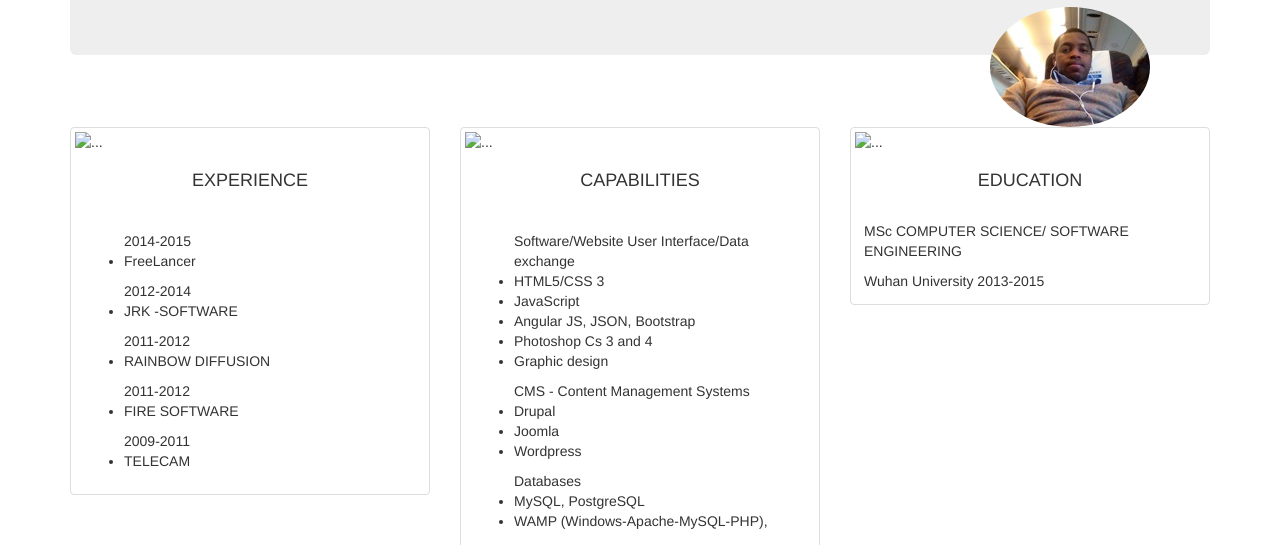
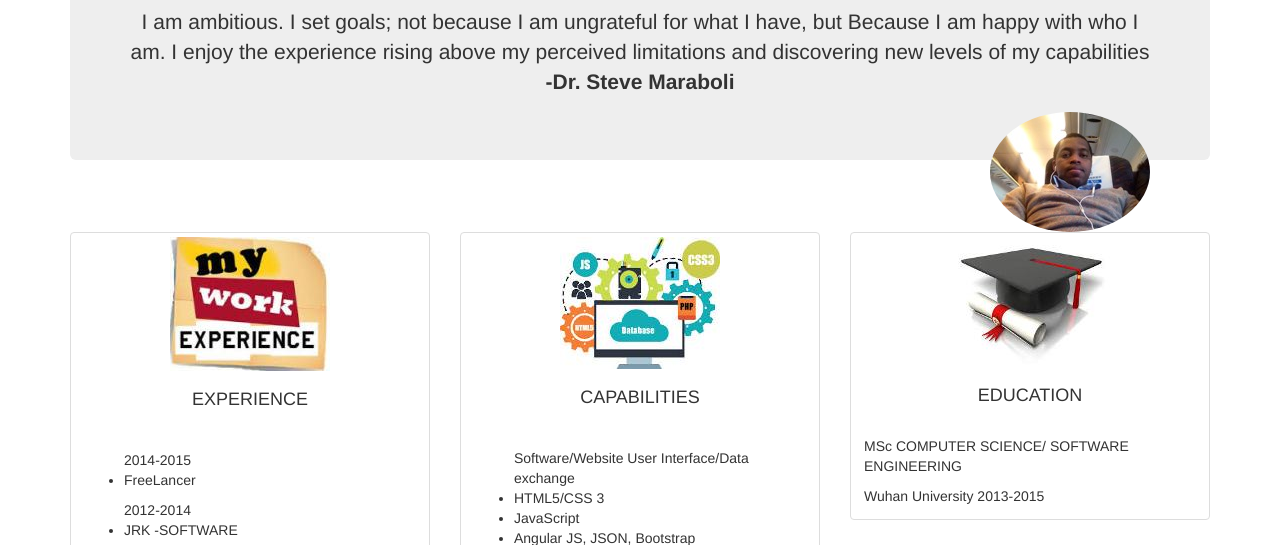
Before and after one commit to dorianmouafo/simple-bootstrap-page, a plain HTML site: page index.html in a window 1280 px wide. Shown: the part 175-720 px from the top of the page. Drawn offline with nearby package versions, Linux system fonts and the light colour scheme.

Commit message:
Boostrap page

```diff
--- a/index.html
+++ b/index.html
@@ -55,6 +55,11 @@
 		     <div class="jumbotron">
 			 <center>
 			    <h2>Hello, Welcome to my Personal Page!</h2>
+				<p>I am ambitious. I set goals; not because I am ungrateful for what I have, but Because I am happy with who I am.
+                    I enjoy the experience rising above my perceived limitations and discovering new levels of my capabilities
+					<br>
+					<b>-Dr. Steve Maraboli</b>
+				</p>
 				<img src="img/myself.JPG" alt="..." class="img-circle pull-right">
 			 </center>
 
@@ -67,10 +72,10 @@
 	       <div class="row">
 		       <div class="col-sm-6 col-md-4">
                     <div  class="thumbnail">
-					    <img src="..." alt="...">
+					    <img src="img/experience.JPG" alt="My EXPERIENCE">
 
 						    <div class="caption">
-						       <h4>EXPERIENCE</h4>
+						      <h4>EXPERIENCE</h4>
 									<br>
 									<p>
 										<ul>2014-2015
@@ -98,7 +103,7 @@
 
 			    <div class="col-sm-6 col-md-4">
                     <div  class="thumbnail">
-					    <img src="..." alt="...">
+					    <img src="img/capabilities.JPG" alt="CAPABILITIES">
 
 						    <div class="caption">
 						       <h4>CAPABILITIES</h4>
@@ -135,7 +140,7 @@
 			   </div>
 			    <div class="col-sm-6 col-md-4">
                     <div  class="thumbnail">
-					    <img src="..." alt="...">
+					    <img src="img/education.JPG" alt="EDUCATION">
 
 						    <div class="caption">
 						       <h4>EDUCATION</h4>
```
Also changed, not shown: img/capabilities.jpg (added), img/education.jpg (added), img/experience.jpg (added).
